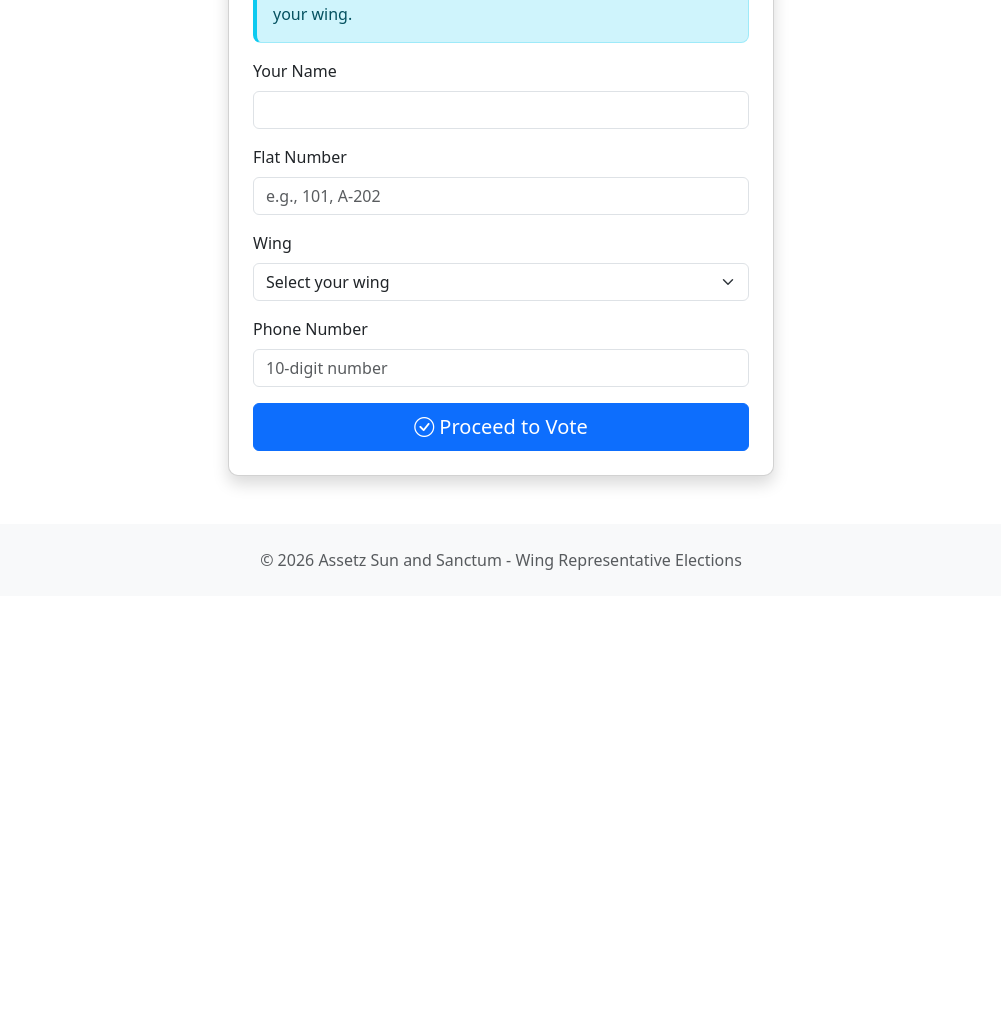
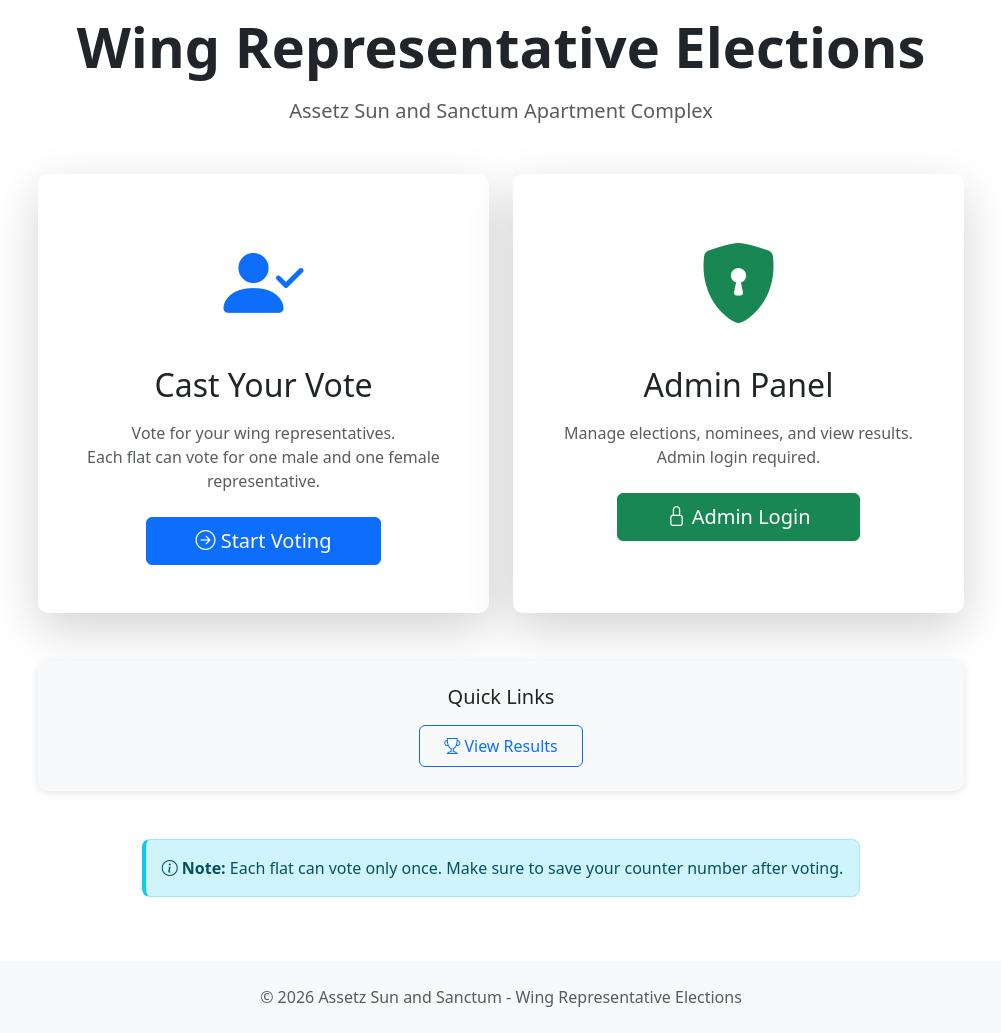
Before and after one commit to pjain-1711/apartment-voting-project, a Flask app: page / in a window 1280 px wide. Shown: the part 318-1351 px from the top of the page, without its empty margins (139-1140 px from the left). Before the commit the page ends 888 px from the top, so only its background shows below. Run offline with Flask 3, Linux system fonts and the light colour scheme.

Commit message:
Add separate endpoints: landing page, voting, and admin
Changes:
- / → Landing page with two options (Vote or Admin)
- /vote → Voting interface for residents
- /admin → Admin login and panel (existing)

New Features:
- Beautiful landing page with cards for each option
- Clear separation between voting and admin functions
- Updated navigation to include all options
- Logout redirects to landing page

Files Modified:
- app/routes/voting.py: Added landing route, moved voting to /vote
- app/routes/admin.py: Logout now redirects to landing
- app/templates/base.html: Updated navigation links
- app/templates/landing.html: New landing page with hover effects

Co-Authored-By: Claude Opus 4.6 <noreply@anthropic.com>

```diff
--- a/app/routes/admin.py
+++ b/app/routes/admin.py
@@ -37,7 +37,7 @@ def logout():
     """Admin logout"""
     logout_user()
     flash('You have been logged out', 'info')
-    return redirect(url_for('voting.index'))
+    return redirect(url_for('voting.landing'))
 
 
 @bp.route('/dashboard')
--- a/app/routes/voting.py
+++ b/app/routes/voting.py
@@ -12,8 +12,14 @@ bp = Blueprint('voting', __name__)
 
 
 @bp.route('/')
+def landing():
+    """Landing page with options for Voting or Admin"""
+    return render_template('landing.html')
+
+
+@bp.route('/vote')
 def index():
-    """Home page - voter information form"""
+    """Voting page - voter information form"""
     voting_enabled = ConfigSetting.is_voting_enabled()
     wings = Wing.query.filter_by(is_active=True).order_by(Wing.name).all()
 
--- a/app/templates/base.html
+++ b/app/templates/base.html
@@ -20,7 +20,7 @@
     <!-- Navigation Bar -->
     <nav class="navbar navbar-expand-lg navbar-dark bg-primary">
         <div class="container">
-            <a class="navbar-brand d-flex align-items-center" href="{{ url_for('voting.index') }}">
+            <a class="navbar-brand d-flex align-items-center" href="{{ url_for('voting.landing') }}">
                 <img src="{{ url_for('static', filename='images/logo.png') }}" alt="Logo" height="40" class="me-2" onerror="this.style.display='none'">
                 <span>Assetz Sun and Sanctum</span>
             </a>
@@ -30,8 +30,13 @@
             <div class="collapse navbar-collapse" id="navbarNav">
                 <ul class="navbar-nav ms-auto">
                     <li class="nav-item">
+                        <a class="nav-link" href="{{ url_for('voting.landing') }}">
+                            <i class="bi bi-house-door"></i> Home
+                        </a>
+                    </li>
+                    <li class="nav-item">
                         <a class="nav-link" href="{{ url_for('voting.index') }}">
-                            <i class="bi bi-house-door"></i> Home
+                            <i class="bi bi-person-check"></i> Vote
                         </a>
                     </li>
                     <li class="nav-item">
--- /dev/null
+++ b/app/templates/landing.html
@@ -0,0 +1,98 @@
+{% extends "base.html" %}
+
+{% block title %}Welcome - Assetz Sun and Sanctum{% endblock %}
+
+{% block content %}
+<div class="container">
+    <div class="row min-vh-100 align-items-center justify-content-center">
+        <div class="col-lg-10">
+            <!-- Header -->
+            <div class="text-center mb-5">
+                <img src="{{ url_for('static', filename='images/logo.png') }}" alt="Assetz Sun and Sanctum" style="max-width: 300px; height: auto;" class="mb-4" onerror="this.style.display='none'">
+                <h1 class="display-4 fw-bold mb-3">Wing Representative Elections</h1>
+                <p class="lead text-muted">Assetz Sun and Sanctum Apartment Complex</p>
+            </div>
+
+            <!-- Main Options -->
+            <div class="row g-4 mb-5">
+                <!-- Voting Card -->
+                <div class="col-md-6">
+                    <div class="card h-100 shadow-lg border-0 hover-card">
+                        <div class="card-body text-center p-5">
+                            <div class="mb-4">
+                                <i class="bi bi-person-check-fill text-primary" style="font-size: 5rem;"></i>
+                            </div>
+                            <h2 class="card-title mb-3">Cast Your Vote</h2>
+                            <p class="card-text text-muted mb-4">
+                                Vote for your wing representatives.<br>
+                                Each flat can vote for one male and one female representative.
+                            </p>
+                            <a href="{{ url_for('voting.index') }}" class="btn btn-primary btn-lg px-5">
+                                <i class="bi bi-arrow-right-circle"></i> Start Voting
+                            </a>
+                        </div>
+                    </div>
+                </div>
+
+                <!-- Admin Card -->
+                <div class="col-md-6">
+                    <div class="card h-100 shadow-lg border-0 hover-card">
+                        <div class="card-body text-center p-5">
+                            <div class="mb-4">
+                                <i class="bi bi-shield-lock-fill text-success" style="font-size: 5rem;"></i>
+                            </div>
+                            <h2 class="card-title mb-3">Admin Panel</h2>
+                            <p class="card-text text-muted mb-4">
+                                Manage elections, nominees, and view results.<br>
+                                Admin login required.
+                            </p>
+                            <a href="{{ url_for('admin.login') }}" class="btn btn-success btn-lg px-5">
+                                <i class="bi bi-lock"></i> Admin Login
+                            </a>
+                        </div>
+                    </div>
+                </div>
+            </div>
+
+            <!-- Additional Links -->
+            <div class="row g-3">
+                <div class="col-md-12">
+                    <div class="card border-0 bg-light">
+                        <div class="card-body text-center p-4">
+                            <h5 class="mb-3">Quick Links</h5>
+                            <div class="d-flex flex-wrap justify-content-center gap-3">
+                                <a href="{{ url_for('results.view_results') }}" class="btn btn-outline-primary">
+                                    <i class="bi bi-trophy"></i> View Results
+                                </a>
+                            </div>
+                        </div>
+                    </div>
+                </div>
+            </div>
+
+            <!-- Info Section -->
+            <div class="text-center mt-5">
+                <div class="alert alert-info d-inline-block">
+                    <i class="bi bi-info-circle"></i>
+                    <strong>Note:</strong> Each flat can vote only once. Make sure to save your counter number after voting.
+                </div>
+            </div>
+        </div>
+    </div>
+</div>
+
+<style>
+.hover-card {
+    transition: transform 0.3s ease, box-shadow 0.3s ease;
+}
+
+.hover-card:hover {
+    transform: translateY(-10px);
+    box-shadow: 0 1rem 3rem rgba(0,0,0,.175) !important;
+}
+
+.min-vh-100 {
+    min-height: calc(100vh - 150px);
+}
+</style>
+{% endblock %}
```
Also changed, not shown: .claude/settings.json.
